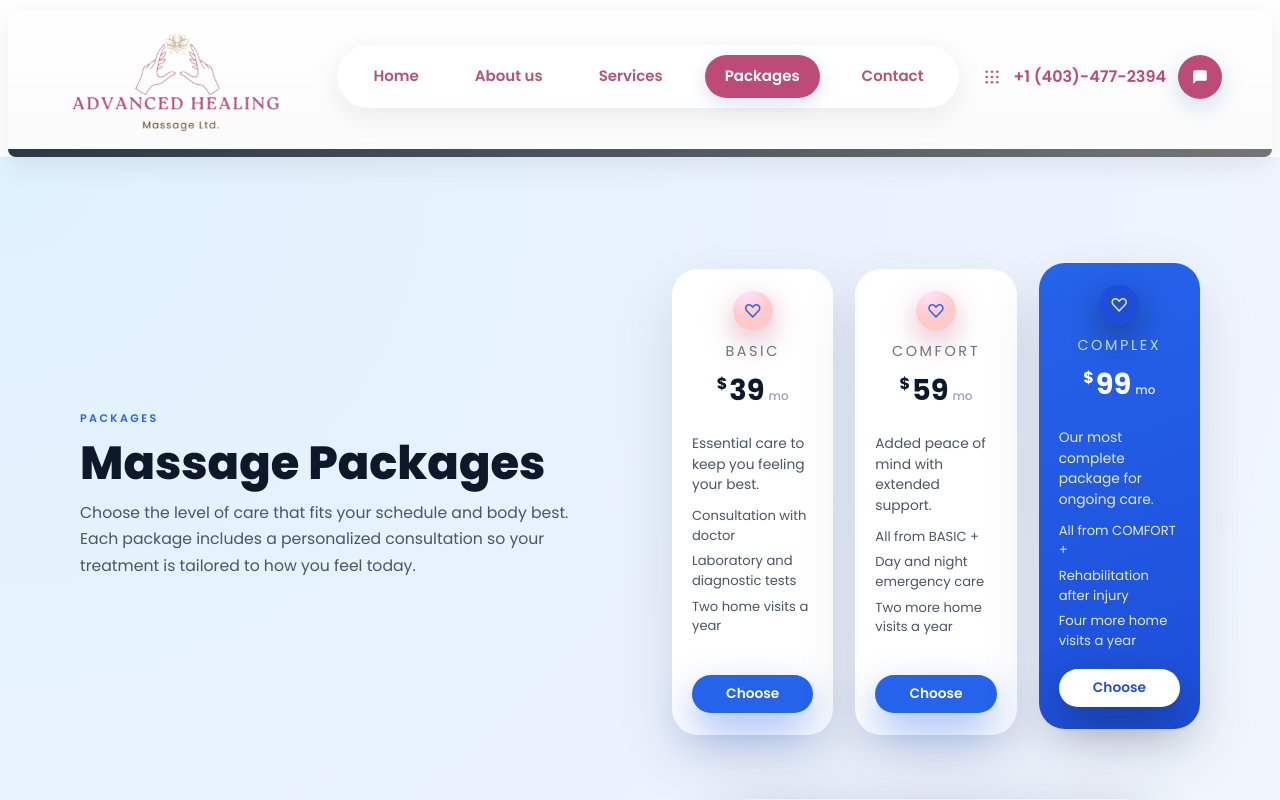
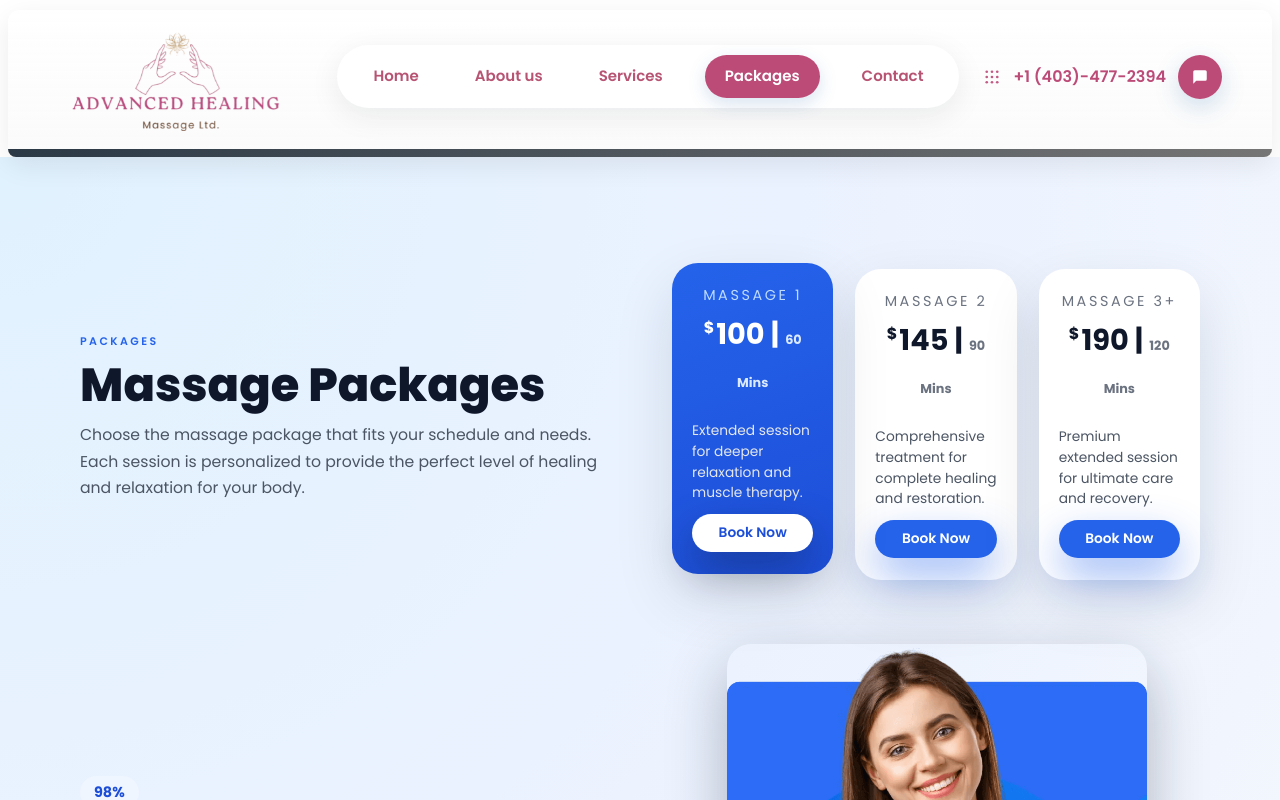
Before and after one commit to erramesh000/ahml, a Next.js app: page /packages in a window 1280 px wide. Shown: the top 800 px of the page. Built offline with nearby package versions, Linux system fonts and the light colour scheme.

Commit message:
Updated package rate

```diff
--- a/src/app/packages/page.jsx
+++ b/src/app/packages/page.jsx
@@ -14,36 +14,27 @@ const KEYWORDS =
     "Advanced Healing Massage Ltd, Advanced Healing Massage Ltd Calgary AB, Massage Therapy Calgary, Registered Massage Therapist Calgary, Professional Massage Therapy Calgary, Healing Massage Calgary, Massage Therapy in Calgary AB, Massage Therapist near T3N 1V9, Calgary Massage Clinic, Best Massage Therapy Calgary, Massage Services Calgary Alberta, Therapeutic Massage Calgary, Deep Tissue Massage Calgary, Relaxation Massage Calgary, Stress Relief Massage Calgary, Pain Relief Massage Calgary, Sports Massage Calgary, Prenatal Massage Calgary, Swedish Massage Calgary, Affordable massage therapy in Calgary, Professional massage therapist in Calgary Alberta, Book massage appointment in Calgary, Healing and relaxation massage Calgary";
 
 const packages = [
+
     {
-        name: "Basic",
-        price: "39",
-        description: "Essential care to keep you feeling your best.",
-        features: [
-            "Consultation with doctor",
-            "Laboratory and diagnostic tests",
-            "Two home visits a year",
-        ],
+        name: "Massage 1",
+        price: "100",
+        duration: "60 Mins",
+        description: "Extended session for deeper relaxation and muscle therapy.",
+        featured: true,
     },
     {
-        name: "Comfort",
-        price: "59",
-        description: "Added peace of mind with extended support.",
-        features: [
-            "All from BASIC +",
-            "Day and night emergency care",
-            "Two more home visits a year",
-        ],
+        name: "Massage 2",
+        price: "145",
+        duration: "90 Mins",
+        description: "Comprehensive treatment for complete healing and restoration.",
+        featured: false,
     },
     {
-        name: "Complex",
-        price: "99",
-        description: "Our most complete package for ongoing care.",
-        features: [
-            "All from COMFORT +",
-            "Rehabilitation after injury",
-            "Four more home visits a year",
-        ],
-        featured: true,
+        name: "Massage 3+",
+        price: "190",
+        duration: "120 Mins",
+        description: "Premium extended session for ultimate care and recovery.",
+        featured: false,
     },
 ];
 
@@ -77,13 +68,21 @@ const faqs = [
 
 export default function Packages() {
     const [openFaqIndex, setOpenFaqIndex] = React.useState(0);
+    const [selectedPackage, setSelectedPackage] = React.useState(null);
+
+    const handleSelectPackage = (packageName) => {
+        setSelectedPackage(packageName);
+        // Navigate to appointment page with selected package
+        window.location.href = `/appointment?package=${packageName}`;
+    };
+
     return (
         <>
             <Head>
                 <title>Massage Packages Calgary | Advanced Healing Massage Ltd</title>
                 <meta
                     name="description"
-                    content="Compare massage packages at Advanced Healing Massage Ltd in Calgary AB, including Basic, Comfort, and Complex options designed for different levels of ongoing care."
+                    content="Compare massage packages at Advanced Healing Massage Ltd in Calgary AB, including relaxation and therapeutic massage options at various duration and price points."
                 />
                 <meta name="keywords" content={KEYWORDS} />
             </Head>
@@ -94,8 +93,8 @@ export default function Packages() {
                         <span className="packages-eyebrow">Packages</span>
                         <h1 className="packages-title">Massage Packages</h1>
                         <p className="packages-subtitle">
-                            Choose the level of care that fits your schedule and body best. Each package includes a
-                            personalized consultation so your treatment is tailored to how you feel today.
+                            Choose the massage package that fits your schedule and needs. Each session is personalized to
+                            provide the perfect level of healing and relaxation for your body.
                         </p>
 
 
@@ -109,23 +108,22 @@ export default function Packages() {
                                     className={`package-card${pkg.featured ? " package-card--featured" : ""}`}
                                 >
                                     <header className="package-card-header">
-                                        <div className="package-icon">♡</div>
                                         <h2 className="package-name">{pkg.name}</h2>
                                         <p className="package-price">
                                             <span className="package-price-currency">$</span>
                                             {pkg.price}
-                                            <span className="package-price-period">mo</span>
+                                            <span className="package-price-separator"> | </span>
+                                            <span className="package-duration">{pkg.duration}</span>
                                         </p>
                                     </header>
                                     <p className="package-description">{pkg.description}</p>
-                                    <ul className="package-features">
-                                        {pkg.features.map((feature) => (
-                                            <li key={feature}>{feature}</li>
-                                        ))}
-                                    </ul>
-                                    <Link href="/appointment" className="package-button">
-                                        Choose
-                                    </Link>
+                                    <button
+                                        type="button"
+                                        className="package-button"
+                                        onClick={() => handleSelectPackage(pkg.name)}
+                                    >
+                                        Book Now
+                                    </button>
                                 </article>
                             ))}
                         </div>
```
